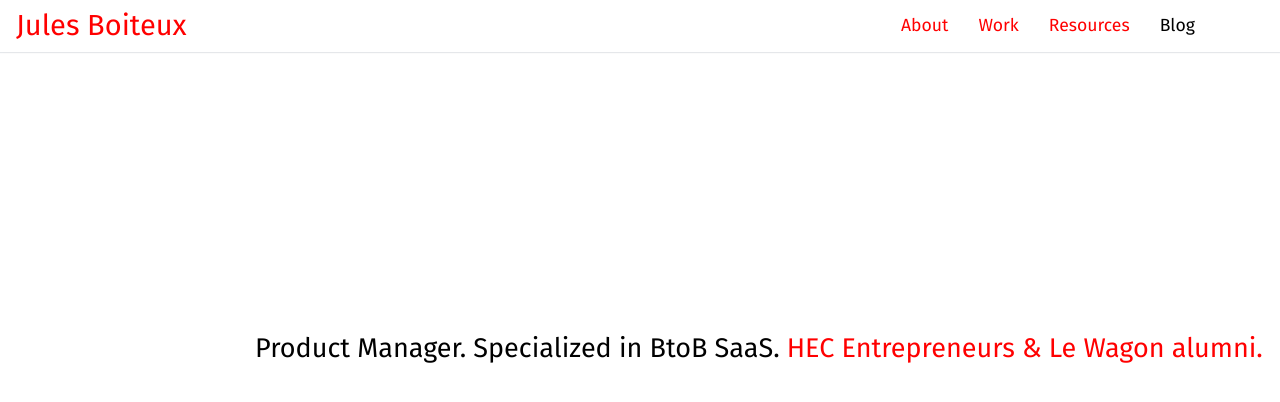
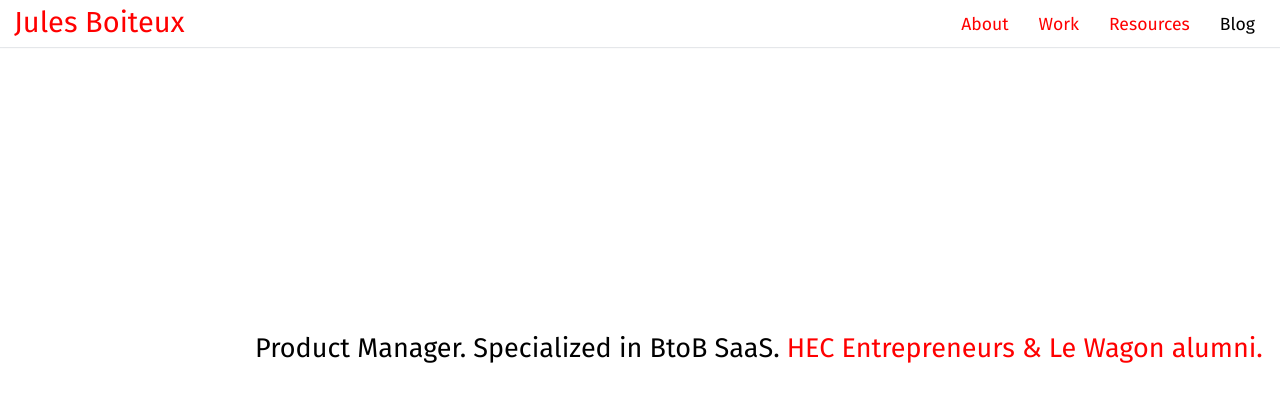
Before and after one commit to julesb22/my_personal_website_and_blog, a Jekyll site: the page built from index.html, in a window 1280 px wide. Shown: the top 402 px of the page. Built offline with Jekyll 4.4.1, drawn with Linux system fonts in a browser that asks for light colours.

Commit message:
fixed the nav bar

```diff
--- a/_includes/header.html
+++ b/_includes/header.html
@@ -1,6 +1,8 @@
 <aside>
-	<div class="home-name"> <a href="{{site.baseurl}}/ " class="nav-bar-button">Jules Boiteux</a></div>
-	<div class="container-nav">
+	<div class="container-container">
+		<div class="home-name"> <a href="{{site.baseurl}}/ " class="nav-bar-button">Jules Boiteux</a>
+		</div>
+		<div class="container-nav">
 			<nav>
 				<ul>
 					{% for page in site.pages %} {% if page.title %}
@@ -9,5 +11,6 @@
 					<li><a href="{{ "/blog" | prepend: site.baseurl }}">Blog</a></li>
 				</ul>
 			</nav>
+		</div>
 	</div>
 </aside>
--- a/_sass/_layout.scss
+++ b/_sass/_layout.scss
@@ -9,6 +9,8 @@ body {
 
 .image {
 	border-radius: 22px;
+	margin-right: 135px;
+
 }
 
 .coming {
@@ -63,11 +65,11 @@ body {
 
 .image-work {
 // background: url("/Users/julesboiteux/Desktop/jekyll_tutorial/_images/hull_logo_black.png");
-background: grey;
+	background: grey;
 }
 
 .description-work {
-	margin-right: -166px;
+  margin-right: -228px;
 }
 
 .title {
@@ -133,8 +135,18 @@ font-size: 27px;
 margin-left: 7px;
 }
 
+.container-container {
+	display: flex;
+	justify-content: space-between;
+	align-items: center;
+	position: relative;
+  top: 6px;
+	// position:absolute;
+	// top:45px
+}
+
 .home-name {
-	padding: 16px;
+	padding: 4px;
 	font-family: 'Fira Sans';
 	font-style: normal;
 	font-weight: bold;
@@ -142,13 +154,16 @@ margin-left: 7px;
 	line-height: 19px;
 	color: black;
 	font-size: 29px;
+	position: relative;
+	top: -16px;
+	left: 10px;
 
 }
 
 .container-nav {
-	  position: absolute;
-    top: 30px;
-    left: 886px;
+	  // position: absolute;
+    // top: 30px;
+    // left: 886px;
 }
 
 .nav-bar-button {
@@ -160,6 +175,7 @@ margin-left: 7px;
 	  flex-direction: row;
 	  position: absolute;
 		top: 310px;
+		align-items: center;
 }
 
 h1,
@@ -213,7 +229,7 @@ time {
 
 aside {
 	position: fixed;
-	top: 0;
+	top: 19px;
 	left: 0;
 	background: #fff;
 	width: 100%;
@@ -224,6 +240,8 @@ aside {
 		max-width: 800px;
 		margin: 0 auto;
 		margin-top: -29px;
+		position: relative;
+    right: 10px;
 		ul {
 			margin: 0;
 			padding: 0;
```
